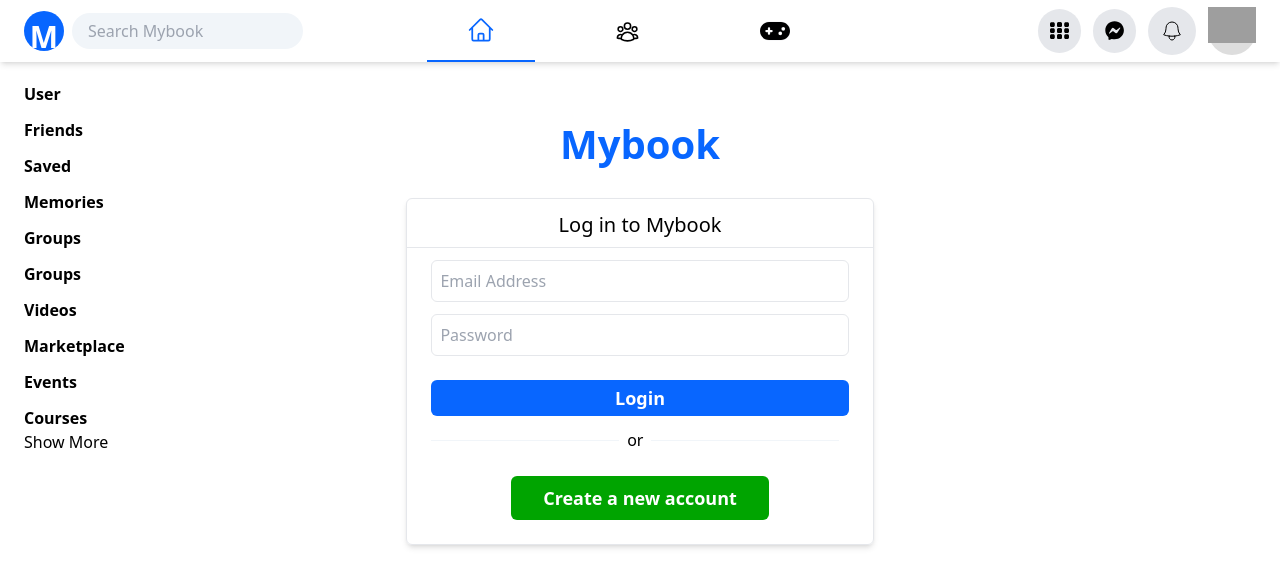
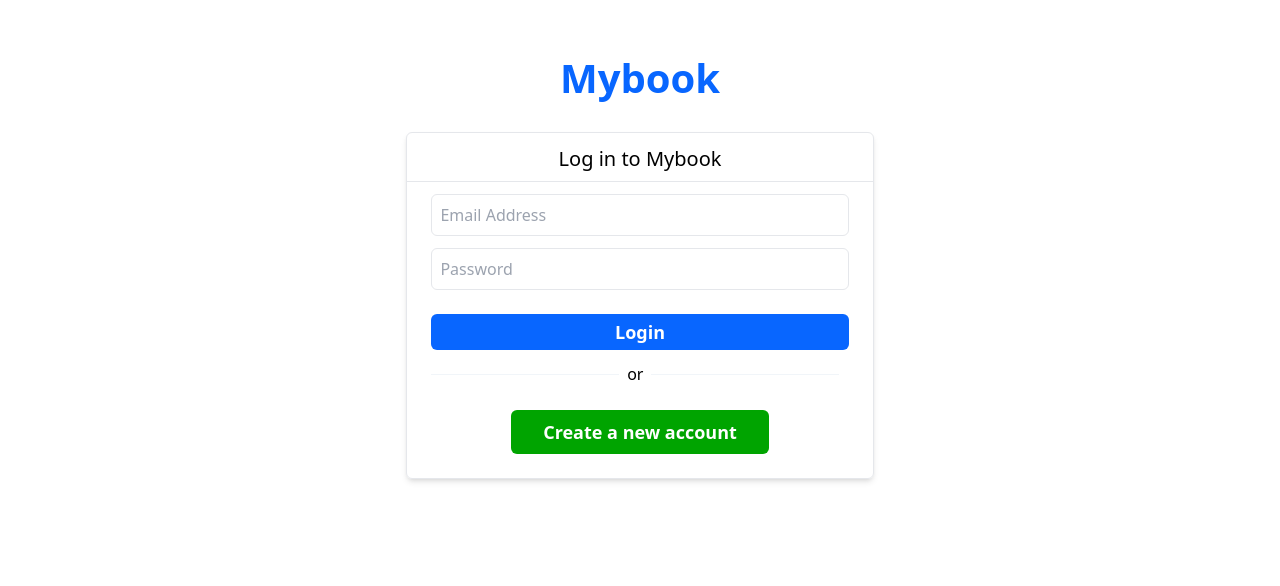
Before and after one commit to amiribnjaman/mybook-frontend, a Next.js app: page /login in a window 1280 px wide. Shown: the top 586 px of the page. Built offline with nearby package versions, Linux system fonts and the light colour scheme; grey boxes are pictures that could not be loaded.

Commit message:
Login & signup design implemented

```diff
--- a/src/app/layoutComponent.jsx
+++ b/src/app/layoutComponent.jsx
@@ -1,46 +1,30 @@
-'use client'
+"use client";
 
 import { Inter } from "next/font/google";
 import TopNavbar from "@/components/topNavbar";
 import LeftSidebar from "@/components/leftSidebar";
 import { usePathname } from "next/navigation";
-import React, {useEffect, useState} from "react";
+import React, { useEffect, useState } from "react";
 
 const inter = Inter({ subsets: ["latin"] });
 
 export default function LayoutComponent({ children }) {
   const pathname = usePathname();
   const getPath = pathname.split("/")[pathname.split("/").length - 1];
-    console.log(getPath)
-    let [show, setShow] = useState(false)
 
-    useEffect(() => {
-        if (getPath != "signup" || getPath != "login") {
-          setShow(!show);
-        }
-    }, [])
+  const route = ["login", "signup"];
 
   return (
     <>
-          {show && (
+      {route.includes(getPath) ? (
+        ""
+      ) : (
         <>
           <TopNavbar />
           <LeftSidebar />
         </>
       )}
-          {/* {getPath != "signup" ? (
-            <>
-              <TopNavbar />
-              <LeftSidebar />
-            </>
-          ) : getPath != "login" ? (
-            <>
-              <TopNavbar />
-              <LeftSidebar />
-            </>
-          ) : (
-            ""
-          )} */}
+
       <div className="mt-4 w-[95%]  mx-auto flex gap-6">
         <div className=" w-1/4"></div>
         {children}
```
Lines whose indentation alone changed are shown as unchanged.
